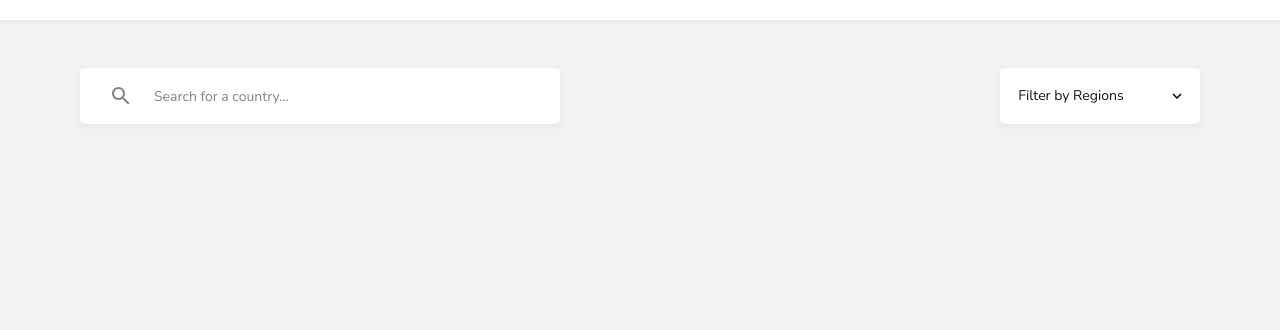
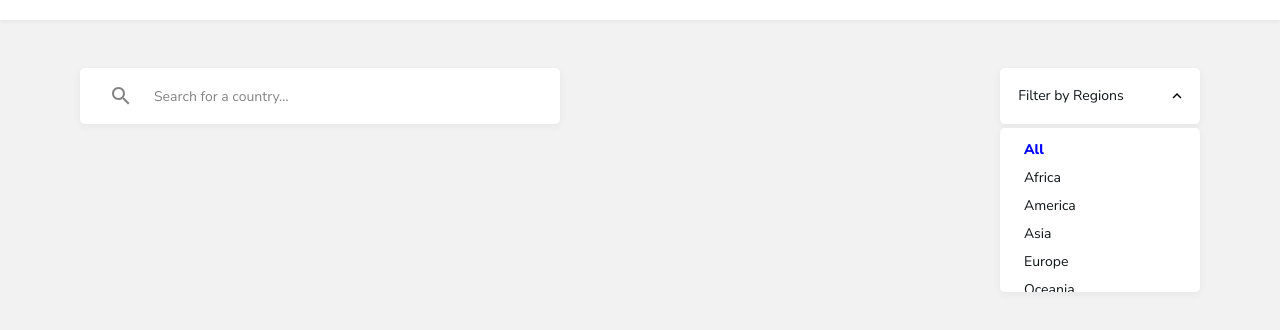
Before and after one commit to DevVictor19/FindCountries, a website built with webpack: page src/index.html in a window 1280 px wide. Both pictures are taken after a click on the button "Filter by Regions". Shown: the part 60-390 px from the top of the page. Built offline with nearby package versions, Linux system fonts and the light colour scheme.

Commit message:
refactor: melhorando nome da dropdownArrow

```diff
--- a/src/index.html
+++ b/src/index.html
@@ -39,7 +39,7 @@
             class="actions__dropdown-button"
           >
             Filter by Regions
-            <img src="" alt="arrow icon" id="arrowIcon" />
+            <img src="" alt="arrow icon" id="dropdownArrowIcon" />
           </button>
           <ul id="dropdownOptions" class="actions__dropdown-options-list">
             <li class="actions__dropdown-options-item">All</li>
--- a/src/js/darkMode.js
+++ b/src/js/darkMode.js
@@ -46,7 +46,7 @@ export function setIcons() {
   const darkModeIcon =
     currentThemeName === themeNames.light ? darkModeOffIcon : darkModeOnIcon;
 
-  document.getElementById("arrowIcon").src = arrowIcon;
+  document.getElementById("dropdownArrowIcon").src = arrowIcon;
   document.getElementById("darkModeIcon").src = darkModeIcon;
 }
 
--- a/src/js/dropdown.js
+++ b/src/js/dropdown.js
@@ -1,12 +1,12 @@
 let dropdownIsOpen = false;
 
 const dropdownOptions = document.getElementById("dropdownOptions");
-const dropdownImg = document.getElementById("dropdownImg");
+const dropdownArrowIcon = document.getElementById("dropdownArrowIcon");
 
 export function toggleDropdownAnimation() {
   if (dropdownIsOpen) {
     dropdownOptions.style.height = "0";
-    dropdownImg.style.transform = "rotate(0deg)";
+    dropdownArrowIcon.style.transform = "rotate(0deg)";
 
     setTimeout(() => {
       dropdownOptions.style.display = "none";
@@ -17,7 +17,7 @@ export function toggleDropdownAnimation() {
   }
 
   dropdownOptions.style.display = "block";
-  dropdownImg.style.transform = "rotate(180deg)";
+  dropdownArrowIcon.style.transform = "rotate(180deg)";
 
   setTimeout(() => {
     dropdownOptions.style.height = "164px";
```
